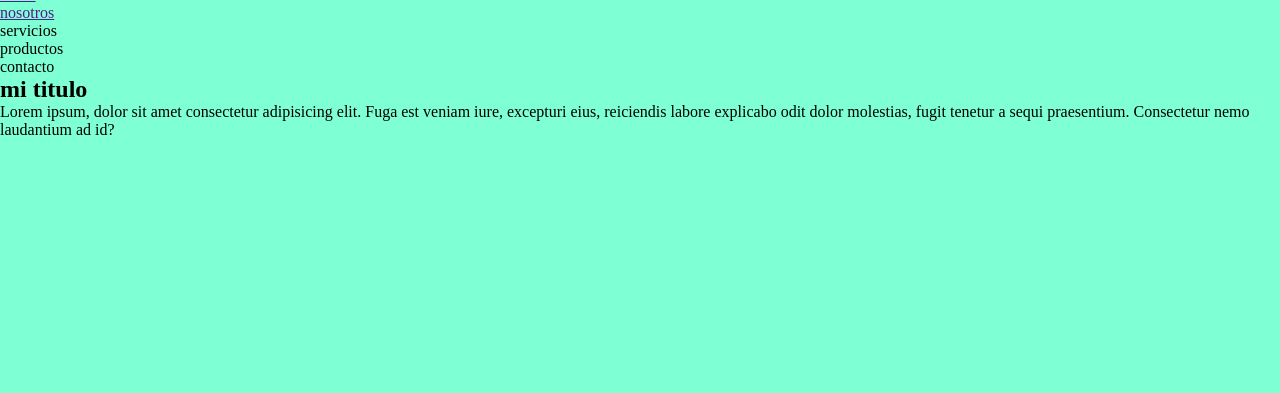
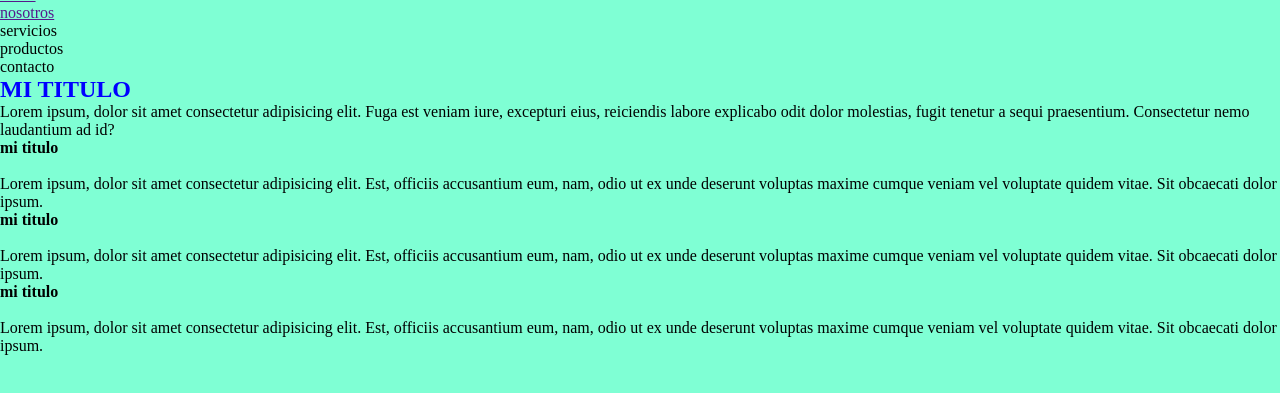
Before and after one commit to FiorelaManzotti/comision, a plain HTML site: page index.html in a window 1280 px wide. Shown: the part 51-444 px from the top of the page. Drawn offline with Linux system fonts and the light colour scheme.

Commit message:
agregue mi section con los articulos

```diff
--- a/estilos.css
+++ b/estilos.css
@@ -7,3 +7,8 @@
 body{
     background-color: aquamarine;
 }
+
+h2{
+    text-transform: uppercase;
+    color: blue;
+}
--- a/index.html
+++ b/index.html
@@ -24,5 +24,22 @@
         <h2>mi titulo</h2>
         <p>Lorem ipsum, dolor sit amet consectetur adipisicing elit. Fuga est veniam iure, excepturi eius, reiciendis labore explicabo odit dolor molestias, fugit tenetur a sequi praesentium. Consectetur nemo laudantium ad id?</p>
     </main>
+    <section>
+        <article>
+            <h4>mi titulo</h4>
+            <img src="" alt="">
+            <p>Lorem ipsum, dolor sit amet consectetur adipisicing elit. Est, officiis accusantium eum, nam, odio ut ex unde deserunt voluptas maxime cumque veniam vel voluptate quidem vitae. Sit obcaecati dolor ipsum.</p>
+        </article>
+        <article>
+            <h4>mi titulo</h4>
+            <img src="" alt="">
+            <p>Lorem ipsum, dolor sit amet consectetur adipisicing elit. Est, officiis accusantium eum, nam, odio ut ex unde deserunt voluptas maxime cumque veniam vel voluptate quidem vitae. Sit obcaecati dolor ipsum.</p>
+        </article>
+        <article>
+            <h4>mi titulo</h4>
+            <img src="" alt="">
+            <p>Lorem ipsum, dolor sit amet consectetur adipisicing elit. Est, officiis accusantium eum, nam, odio ut ex unde deserunt voluptas maxime cumque veniam vel voluptate quidem vitae. Sit obcaecati dolor ipsum.</p>
+        </article>
+    </section>
 </body>
 </html>
```
